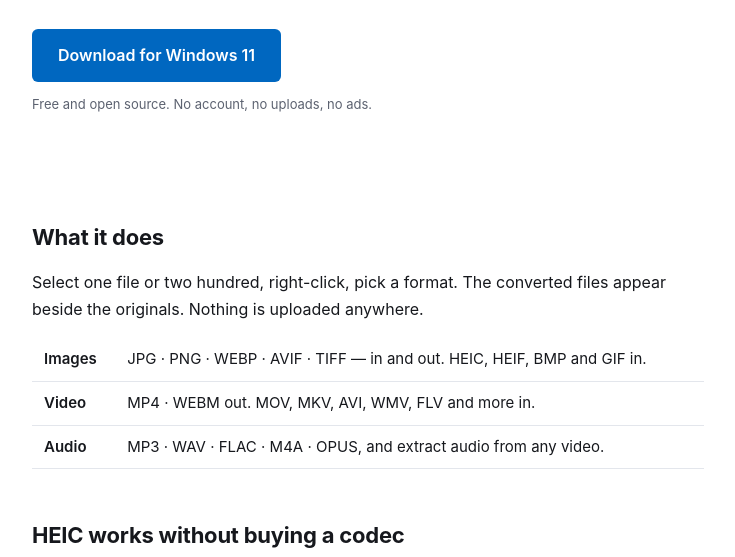
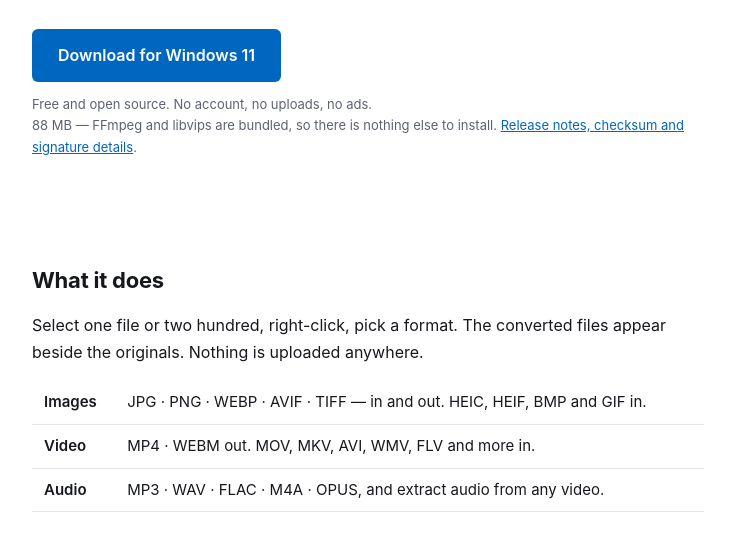
Before and after one commit to jalyro/convert, a plain HTML site: page site/index.html in a window 1280 px wide. Shown: the part 222-779 px from the top of the page, without its empty margins (272-1007 px from the left). Drawn offline with Linux system fonts and the light colour scheme.

Commit message:
Permanent download link: drop the version from the installer filename

```diff
--- a/site/index.html
+++ b/site/index.html
@@ -68,8 +68,13 @@
     A converter that lives in the Windows 11 menu — not a website, not an app
     you have to open first.
   </p>
-  <a class="cta" href="https://github.com/jalyro/convert/releases/latest">Download for Windows 11</a>
-  <div class="cta-note">Free and open source. No account, no uploads, no ads.</div>
+  <a class="cta" href="https://github.com/jalyro/convert/releases/latest/download/JalyroConvert-Setup.exe">Download for Windows 11</a>
+  <div class="cta-note">
+    Free and open source. No account, no uploads, no ads.<br>
+    88&nbsp;MB — FFmpeg and libvips are bundled, so there is nothing else to
+    install. <a href="https://github.com/jalyro/convert/releases/latest">Release
+    notes, checksum and signature details</a>.
+  </div>
 </header>
 
 <h2>What it does</h2>
```
Also changed, not shown: 3 other files.
